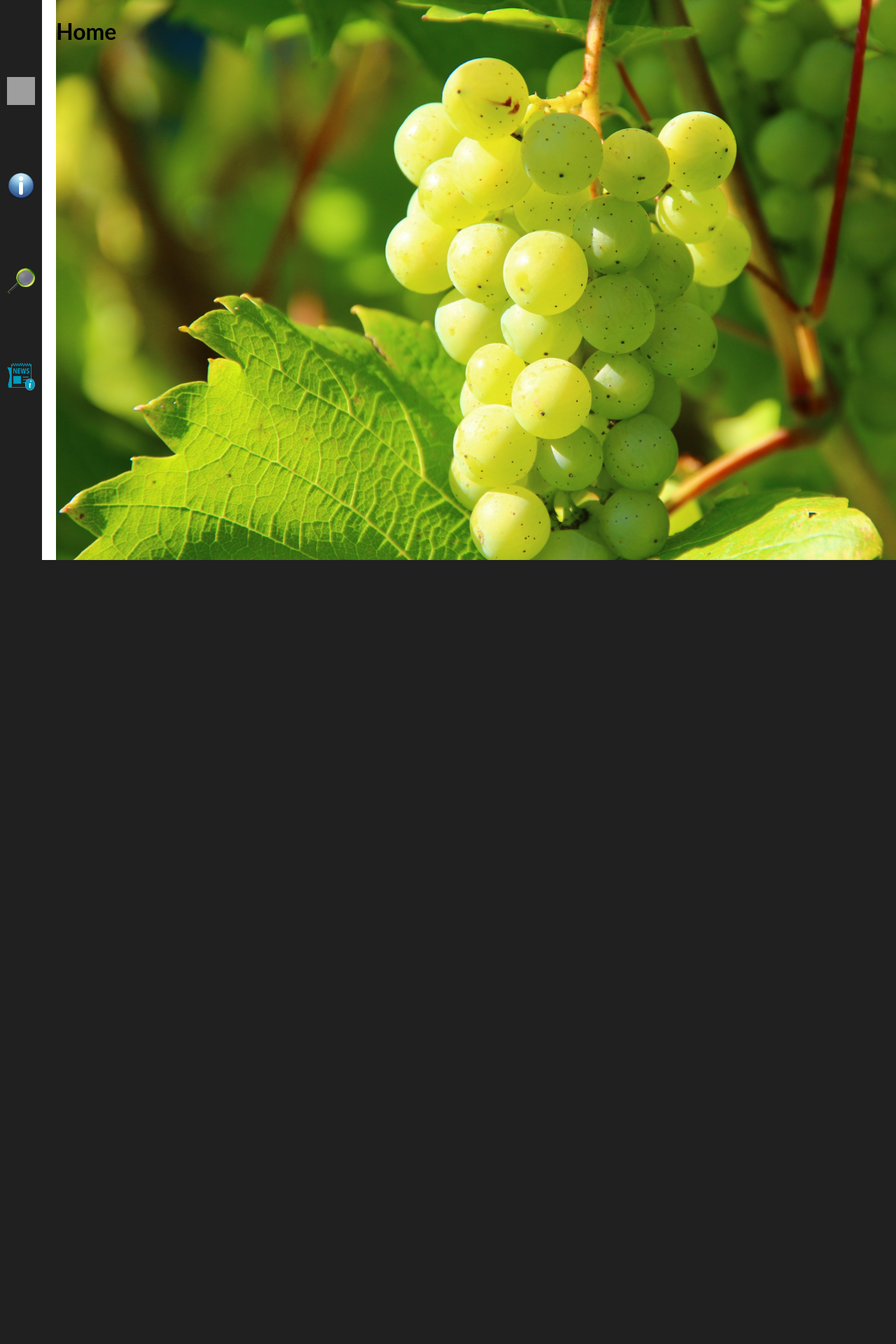
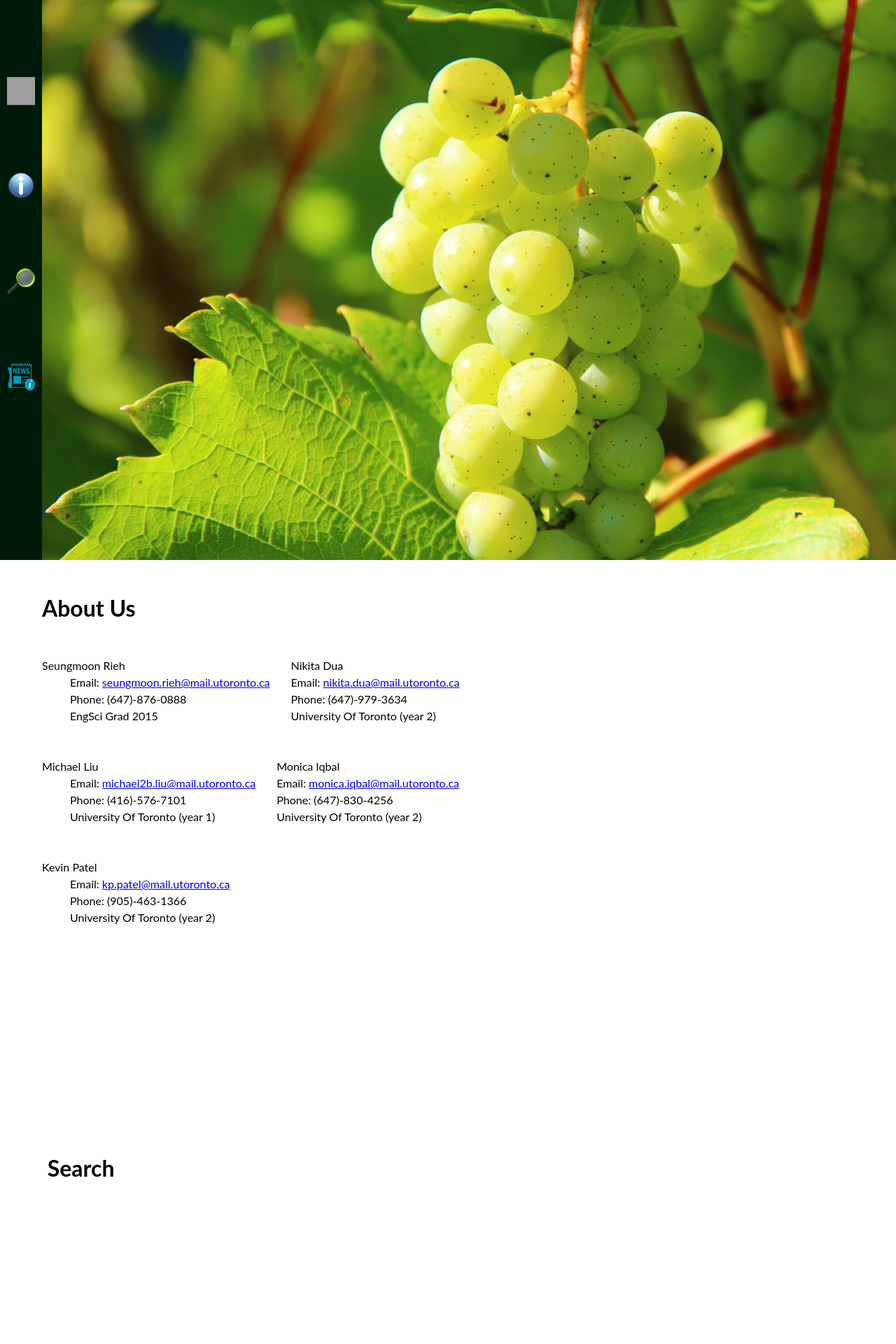
Before and after one commit to kevinp89/Nutrition-Detector, a PHP site: page / in a window 1280 px wide. Shown: the top 1920 px of the page at 70% size. Before the commit the page ends 800 px from the top, so only its background shows below. Run offline with PHP 8.4, Linux system fonts and the light colour scheme; some libraries are stand-ins or nearby versions; grey boxes are pictures that could not be loaded.

Commit message:
KEVIN: home page cover added

```diff
--- a/index.php
+++ b/index.php
@@ -20,20 +20,13 @@
 
 		</div>
 
+
 <section class="panel b-blue" id="home">
-
-
 	    <div class="jumbotron">
-      <h1 class="panel__headline" id="aboutUs"><i class="fa fa-camera-retro"></i>Home</h1>
-
-
-
-
+		<h1 class="panel__headline" id="aboutUs"></h1>
 	    </div>
-
-
     <div class="panel__content">
-      <h1 class="panel__headline" id="aboutUs"><i class="fa fa-camera-retro"></i>About Us</h1>
+      <h1 class="panel__headline" id="aboutUs"></h1>
        	<ul>
 	     </ul>
 
@@ -45,8 +38,6 @@
 
 
 <section class="panel b-orange" id="1">
-
-
     <div class="panel__content">
       <h1 class="panel__headline" id="aboutUs">About Us</h1>
 
--- a/main.css
+++ b/main.css
@@ -11,11 +11,17 @@ body {
 
 
 .jumbotron{
+	position: relative;
+	float: left;
+	padding: 0;
+	margin: 0;
+	top: 0;
+	left: 0;
+	height: 100%;
+	width: 100%;
 	background: url("grapes.jpg");
 	background-size: cover;
-	height: 100%;
-	width: 100%;
-	position: fixed;
+
 }
 
 
@@ -26,7 +32,7 @@ body {
 	left: 0;
 	height: 100%;
 	width: 60px;
-	background: #202020;
+	background: #001a09;
 	transition: width ease .5s;
 
 }
@@ -47,7 +53,7 @@ nav ul li{
 
 .panel {
   min-height: 100vh;
-  margin-left: 80px;
+  margin-left: 60px;
   overflow: hidden;
 }
 
```
